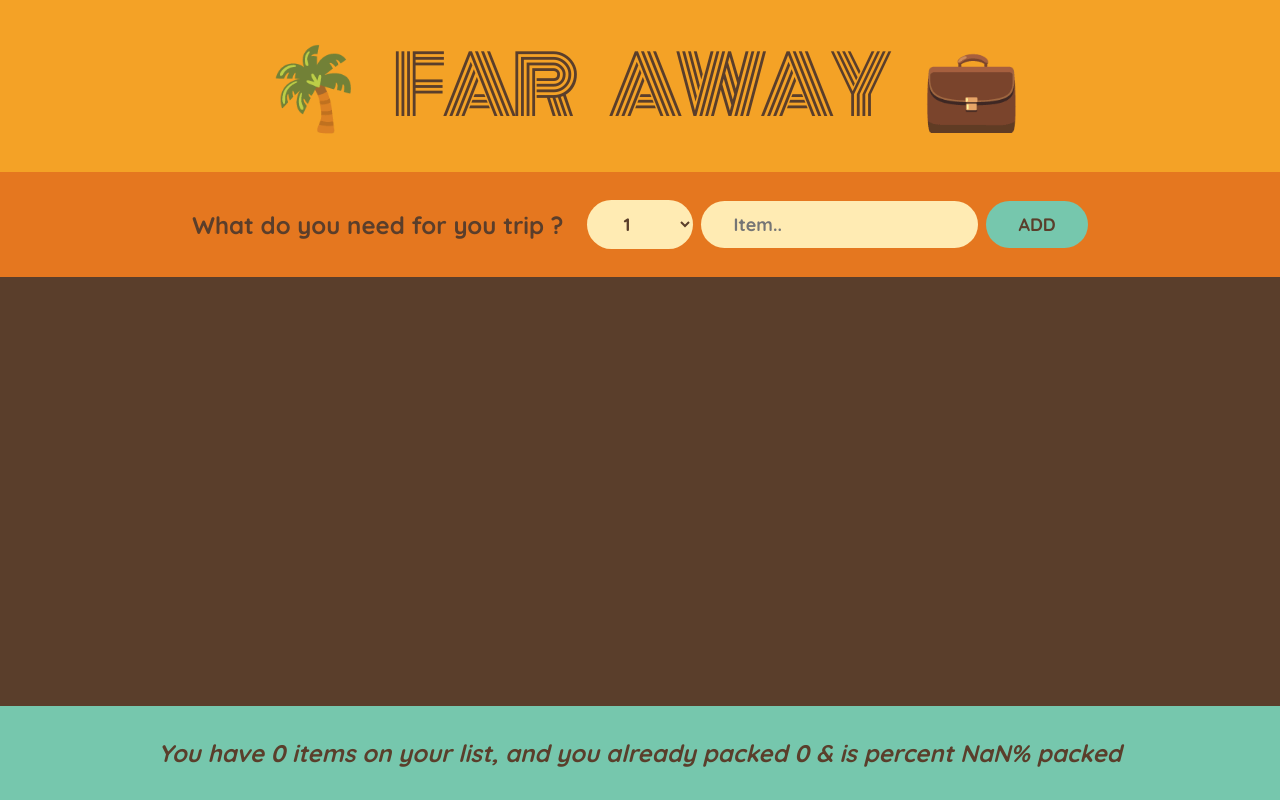
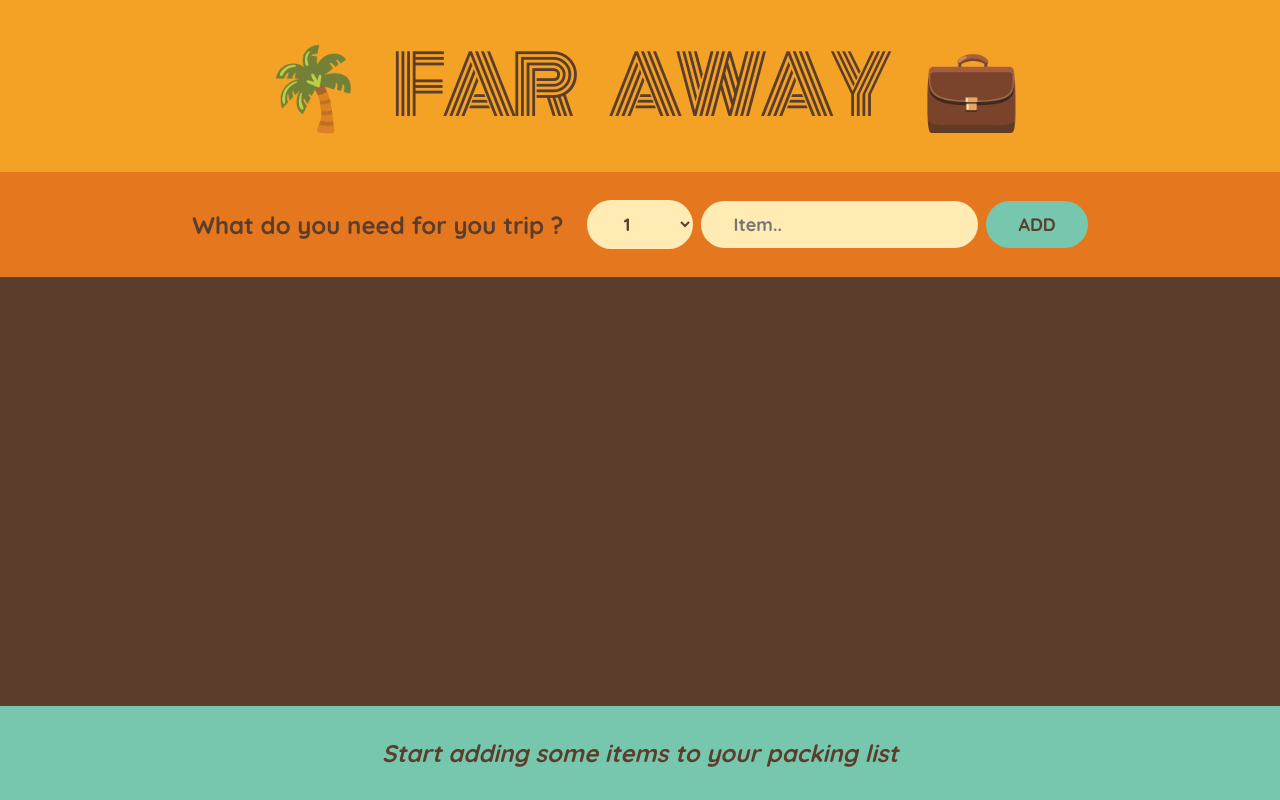
Before and after one commit to AkshitLakhera/React-bootcamp-projects, a React (Create React App) app in the folder React  project 3/travel-list/: page / in a window 1280 px wide. Built offline with nearby package versions, Linux system fonts and the light colour scheme.

Commit message:
Added early return in footer

```diff
--- a/React  project 3/travel-list/src/App.js
+++ b/React  project 3/travel-list/src/App.js
@@ -85,12 +85,15 @@ function Item({item , onDeleteItems , onToggleItems}){
     );
 }
 function Stats ({items}){
+    if (!items.length) return( <p className='stats'>
+  <em> Start adding some items to your packing list</em>
+    </p>)
     const totalItems = items.length;
     const numPacked =  items.filter((item) => item.packed).length;
     const percentage = Math.round(numPacked/totalItems * 100)
     return(
     <footer className='stats'>
-        <em>You have {totalItems} items on your list, and you already packed {numPacked} & is percent  {percentage}% packed</em>
+    <em>You have {totalItems} items on your list, and you already packed {numPacked} & is percent  {percentage}% packed</em>
     </footer>
 )
 }
```
